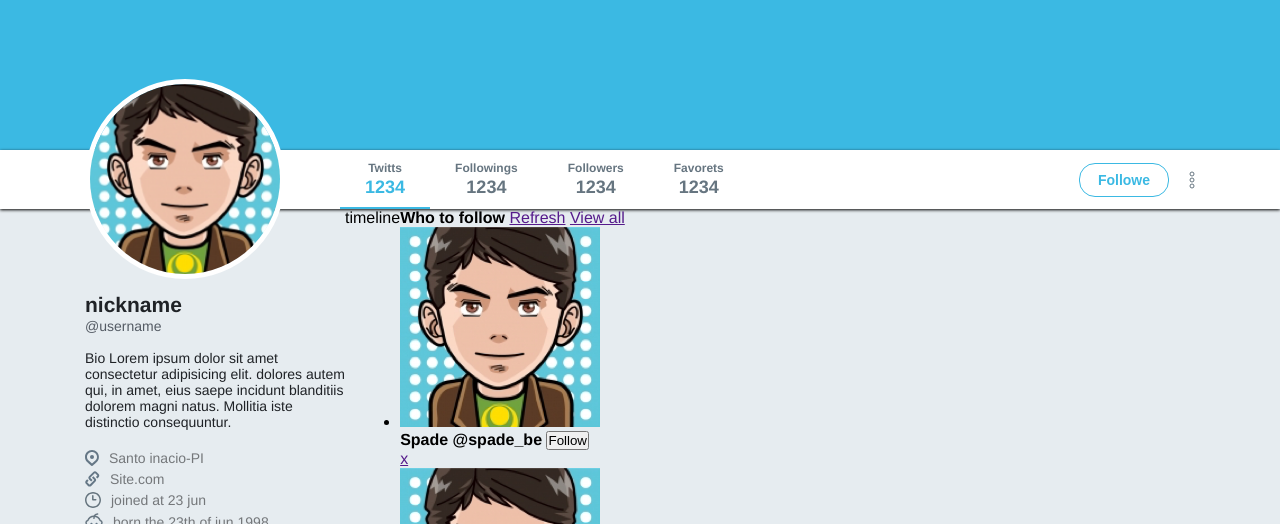
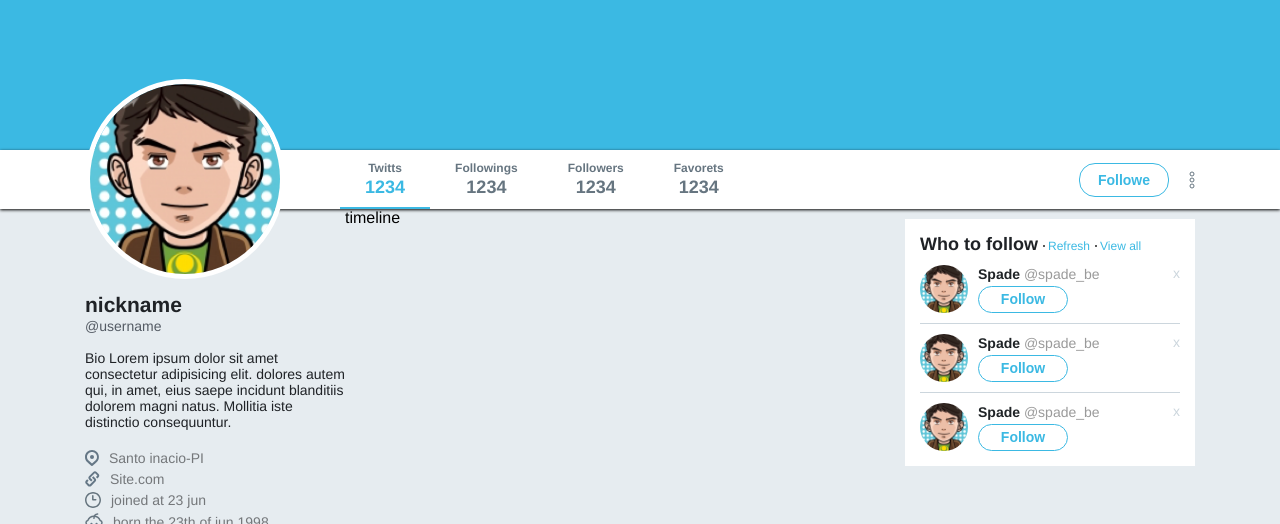
Before and after one commit to wellington-tinho/Twitter-Front-end, a plain HTML site: page index.html in a window 1280 px wide. Shown: the part 276-800 px from the top of the page. Drawn offline with Linux system fonts and the light colour scheme.

Commit message:
box Widgets (Done)

```diff
--- a/index.html
+++ b/index.html
@@ -146,8 +146,6 @@
                 </ul>
               </div>
 
-            <div class="widget trends">
-            </div>
         </aside>
     </div>
 </body>
--- a/style.css
+++ b/style.css
@@ -267,3 +267,114 @@ div.wrapper-content aside.widgets{
     width: 290px;
 
 }
+div.wrapper-content .timeline{
+    flex: 1;
+}
+
+div.wrapper-content aside.widgets{
+    width: 290px;
+    margin-top: 10px;
+}
+
+div.wrapper-content aside.widgets .widget{
+    background: #fff;
+    padding: 15px;
+}
+
+div.wrapper-content aside.widgets .widget .title{
+    display: flex;
+    align-items: baseline;
+}
+
+div.wrapper-content aside.widgets .widget .title strong{
+    font-size: 18px;
+    color: #1f2226;
+}
+
+div.wrapper-content aside.widgets .widget .title a{
+    color: #3bb9e3;
+    font-size: 12px;
+    text-decoration: none;
+    position: relative;
+    padding-left: 10px;
+}
+
+div.wrapper-content aside.widgets .widget .title a::before{
+    content: '';
+    width: 2px;
+    height: 2px;
+    border-radius: 50%;
+    background: #222;
+    margin-left: 5px;
+    margin-right: 5px;
+    position: absolute;
+    left: 0;
+    top: 6px;
+}
+
+div.wrapper-content aside.widgets .follow ul{
+    list-style: none;
+    margin-top: 10px;
+}
+
+div.wrapper-content aside.widgets .follow ul li{
+    display: flex;
+    justify-content: space-between;
+    border-bottom: 1px solid #ccd6dd;
+    padding-bottom: 10px;
+    margin-bottom: 10px;
+}
+
+div.wrapper-content aside.widgets .follow ul li:last-child{
+    margin-bottom: 0;
+    padding-bottom: 0;
+    border: 0;
+
+
+}
+
+div.wrapper-content aside.widgets .follow ul li .profile{
+    display: flex;
+    align-items: center;
+}
+
+div.wrapper-content aside.widgets .follow ul li .profile img{
+    width: 48px;
+    height: 48px;
+    border-radius: 50%;
+}
+div.wrapper-content aside.widgets .follow ul li .profile .info{
+    margin-left: 10px;
+    display: flex;
+    flex-direction: column;
+}
+div.wrapper-content aside.widgets .follow ul li .profile .info strong{
+    font-size: 14px;
+    color: #1f2326;
+}
+
+div.wrapper-content aside.widgets .follow ul li .profile .info strong span{
+    font-weight: normal;
+    color: #9a9a9a;
+}
+div.wrapper-content aside.widgets .follow ul li .profile .info button{
+    height: 27px;
+    margin-top: 4px;
+
+    display: flex;
+    align-items: center;
+    justify-content: center;
+
+    background-color: white;
+    width: 90px;
+    font-weight: bold;
+    font-size: 14px;
+    color: #3bb9e3;
+    border: 1px solid #3bb9e3;
+    border-radius: 16px;
+}
+div.wrapper-content aside.widgets .follow ul li > a{
+    color: #ccd6dd;
+    text-decoration: none;
+    font-size: 14px;
+}
```
